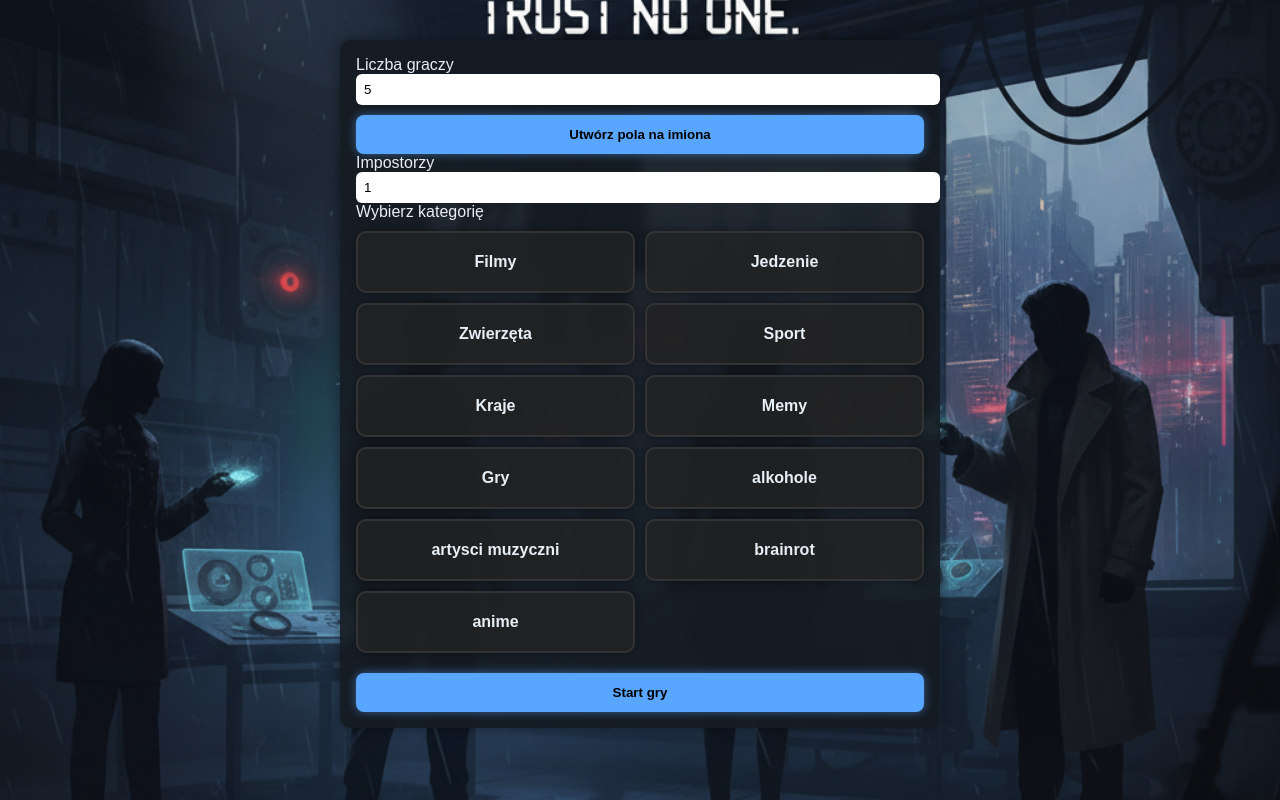
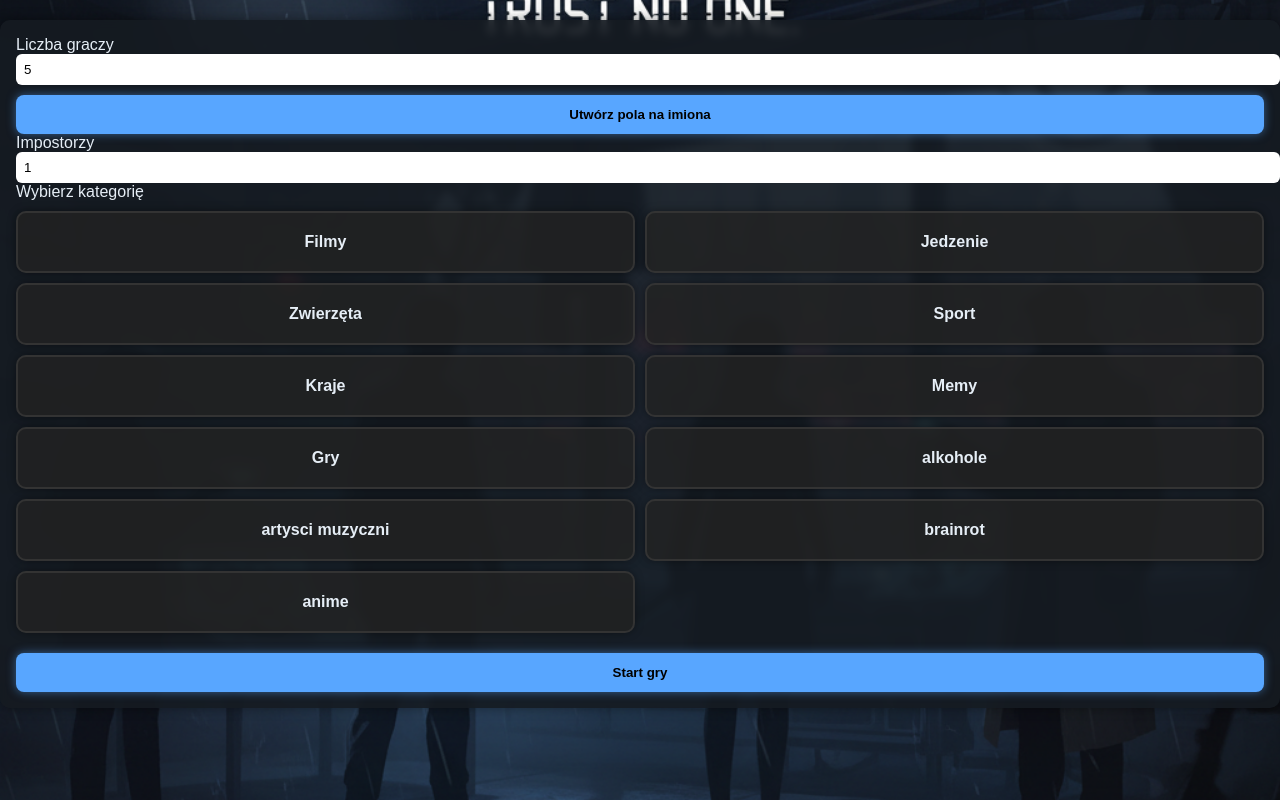
Before and after one commit to RudyZbokwa360/78g6y78ftgt6y7ftyftyiu, a plain HTML site: page index.html in a window 1280 px wide. Drawn offline with Linux system fonts and the light colour scheme.

```diff
--- a/index.html
+++ b/index.html
@@ -103,8 +103,6 @@
 </head>
 
 <body>
-
-<div class="wrap">
 
 
 
```
